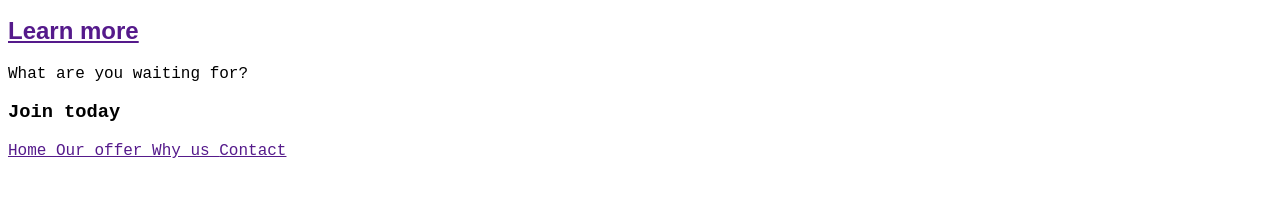
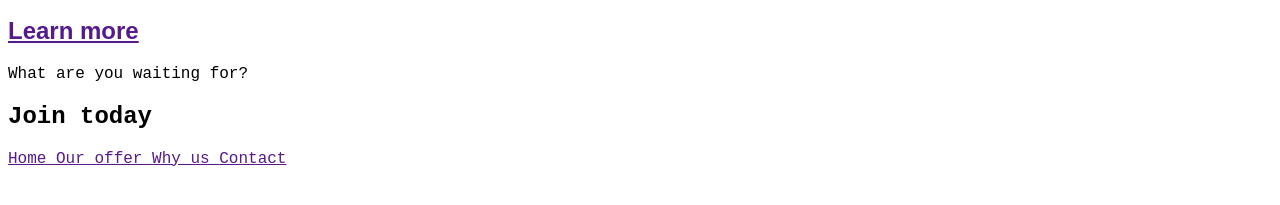
Before and after one commit to newton-webbutveckling-sysg4/insurance-example, a plain HTML site: page index.html in a window 1280 px wide. Shown: the part 475-680 px from the top of the page. Drawn offline with Linux system fonts and the light colour scheme.

```diff
--- a/index.html
+++ b/index.html
@@ -30,7 +30,7 @@
 <div class="third-box">
 	<p> What are you waiting for? </p>
 
-	<h3> Join today </h3>
+	<h2> Join today </h2>
 </div>
 
 <div>
```
Also changed, not shown: style.css (+7 -0 lines).
